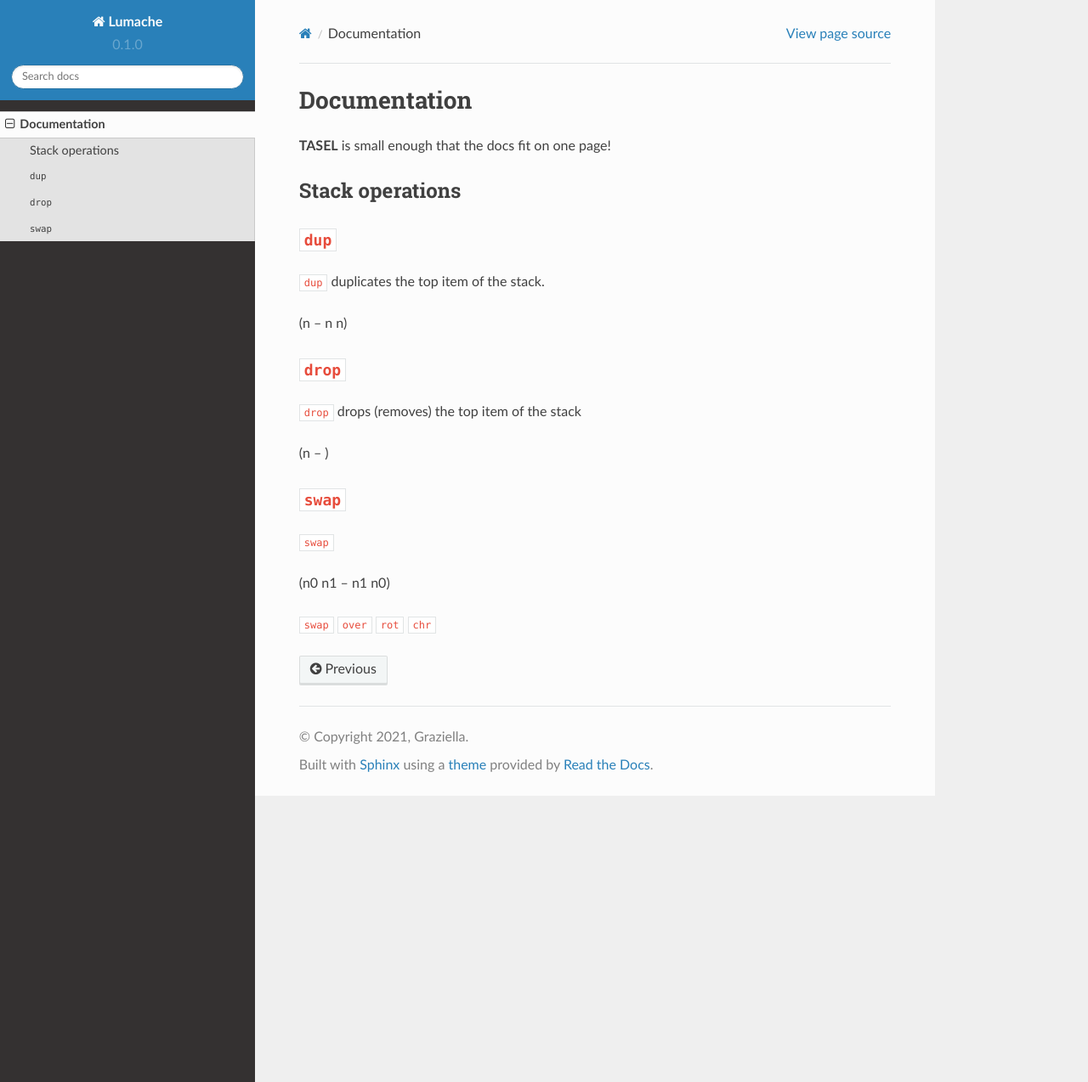
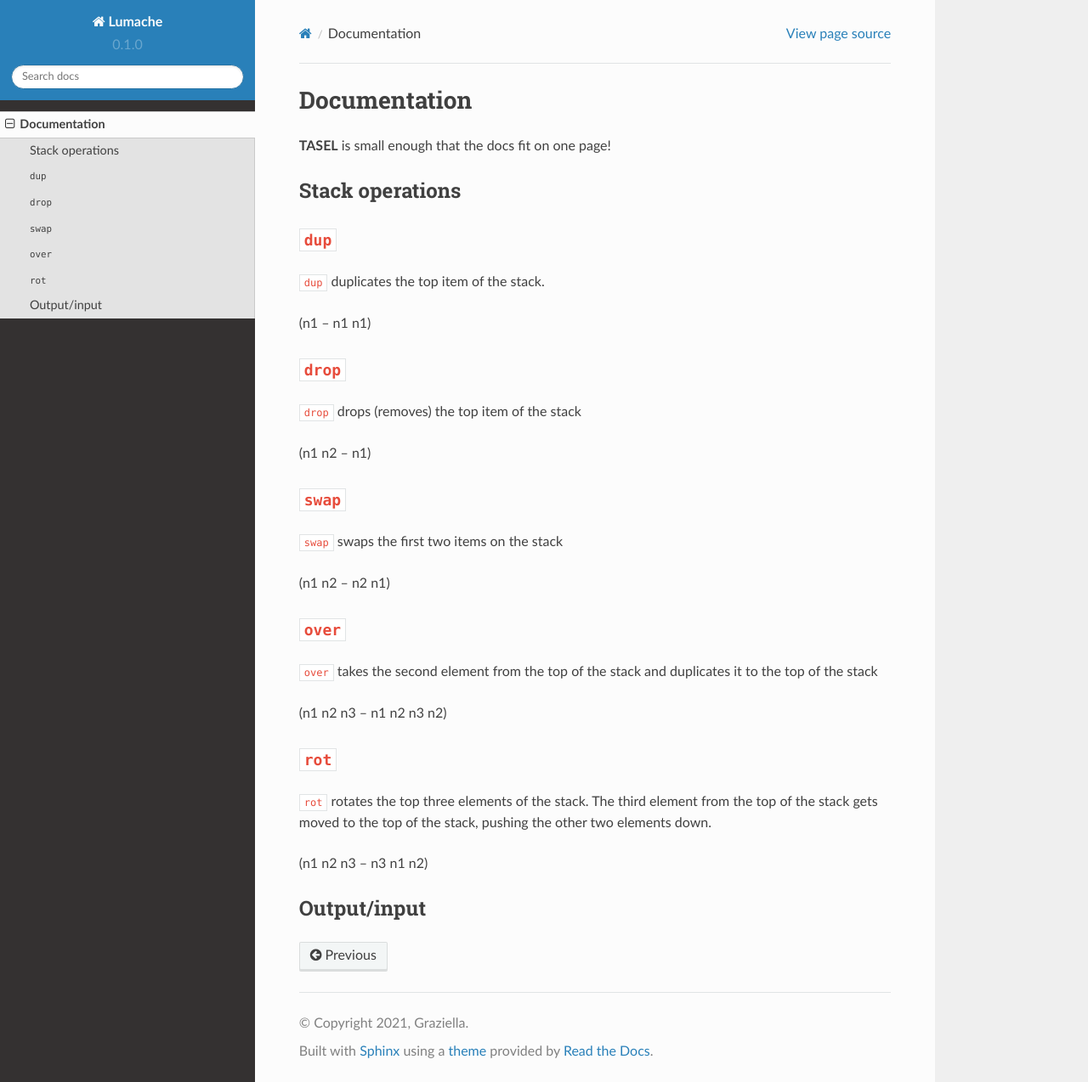
Before and after one commit to ThusEndingTheStory/TASEL-docs, a Sphinx documentation site: the page built from docs/source/docs.rst, in a window 1280 px wide and 1274 px high. Shown: the whole window at 85% size. Built offline with Sphinx 7.4.7 and the Read the Docs theme 2.0.0, drawn with Linux system fonts in a browser that asks for light colours; pages that are not in the unit, such as notebooks, are missing from menus.

Commit message:
Update docs.rst

```diff
--- a/docs/source/docs.rst
+++ b/docs/source/docs.rst
@@ -10,21 +10,31 @@ Stack operations
 ----
 ``dup`` duplicates the top item of the stack.
 
-(n -- n n)
+(n1 -- n1 n1)
 
 ``drop``
 ----
 ``drop`` drops (removes) the top item of the stack
 
-(n -- )
+(n1 n2 -- n1)
 
 ``swap``
 ----
-``swap``
+``swap`` swaps the first two items on the stack
 
-(n0 n1 -- n1 n0)
+(n1 n2 -- n2 n1)
 
-``swap``
 ``over``
+----
+``over`` takes the second element from the top of the stack and duplicates it to the top of the stack
+
+(n1 n2 n3 -- n1 n2 n3 n2)
+
 ``rot``
-``chr``
+----
+``rot`` rotates the top three elements of the stack. The third element from the top of the stack gets moved to the top of the stack, pushing the other two elements down.
+
+(n1 n2 n3 -- n3 n1 n2)
+
+Output/input
+----
```
